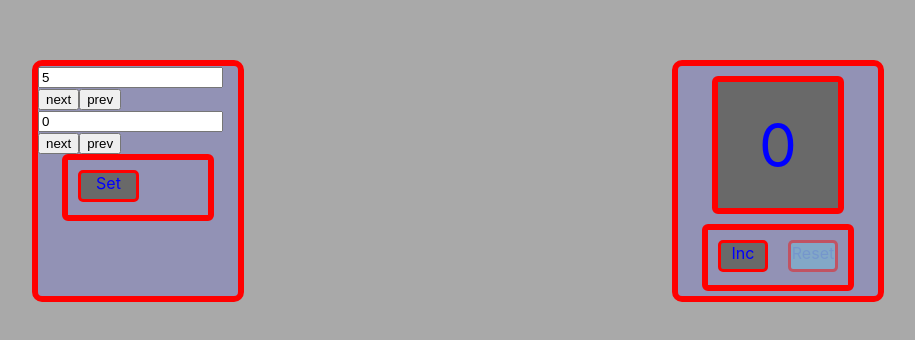
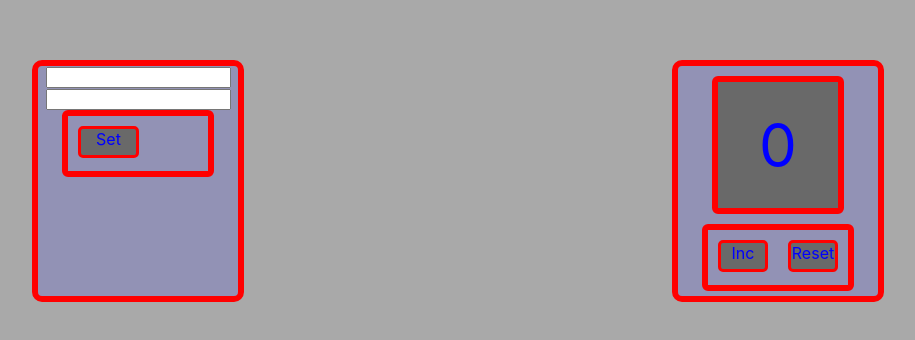
Before and after one commit to lismgmk/counter-2, a React (Create React App) app: page / in a window 1280 px wide. Shown: the part 140-480 px from the top of the page, without its empty margins (182-1097 px from the left). Built offline with nearby package versions, Linux system fonts and the light colour scheme.

Commit message:
3-th day

```diff
--- a/src/App.tsx
+++ b/src/App.tsx
@@ -10,11 +10,14 @@ function App() {
 //counter
     const  [valueInput1, setValueInput1] = useState(5)
     const  [valueInput2, setValueInput2] = useState(0)
+    const  [error, setError1] = useState(false)
+
+
 
     //
-
+debugger
     const [value, setValue] = useState<number>(0);
-    let maxVal = valueInput1;
+    let maxVal = valueInput1
     let minVal = valueInput2;
     const countNum = () => {
         if( value  <  maxVal )
@@ -29,19 +32,17 @@ function App() {
 
 //setting
 
+    let  disableButtonSet = valueInput1 < valueInput2 || valueInput1 < 0 || valueInput2 < 0 || valueInput1 === valueInput2
 
-    const  onBlurInput = () => {}
-    const  onFocusInut = () => {}
+
     const  onClickButton = () => {
-        debugger
+
         minVal = valueInput2
         maxVal = valueInput1
-        disableButtonSet = true
+        setError1(true)
         reset()
 
     }
-    let  disableButtonSet = valueInput1 < valueInput2 || valueInput1 < 0 || valueInput2 < 0 || valueInput1 === valueInput2
-
 
 
     return (
@@ -49,14 +50,11 @@ function App() {
           <SettingCounter
               valueInput1={valueInput1}
               valueInput2={valueInput2}
-              setValueInputNext1={() => setValueInput1(valueInput1 + 1)}
-              setValueInputPrev1={() => setValueInput1(valueInput1 - 1)}
-              setValueInputNext2={() => setValueInput2(valueInput2 + 1)}
-              setValueInputPrev2={() => setValueInput2(valueInput2 - 1)}
+              setValueInputNext1={setValueInput1}
+              setValueInputNext2={setValueInput2}
+              error = {error}
 
 
-              onBlurInput={onBlurInput}
-              onFocusInut={onFocusInut}
 
               onClickButton = {onClickButton}
               disableButtonSet = {disableButtonSet}
@@ -71,7 +69,7 @@ function App() {
               disableButtonReset = {disableButtonReset}
               setError = {setError}
               value = {value}
-
+                error = {error}
           />
 
 
--- a/src/Component/ButtonForEach.module.css
+++ b/src/Component/ButtonForEach.module.css
@@ -17,4 +17,5 @@
   background-color: rgba(117, 190, 218, 0.5);
   color: rgba(0,0,255, 0.1);
   border: 3px solid rgba(255,0,0, 0.5);
+  pointer-events: none
 }
--- a/src/Component/ButtonForEach.tsx
+++ b/src/Component/ButtonForEach.tsx
@@ -5,15 +5,16 @@ export type ButtonIncType = {
     title: string
     onClickButton: () => void
     disableButton: boolean
+    error: boolean
 }
 
-export function ButtonForEach({title, onClickButton, disableButton} : ButtonIncType) {
+export function ButtonForEach({title, onClickButton, disableButton, error} : ButtonIncType) {
 
 
 
   return (
       <div
-          className={`${s.buttonInc} ${disableButton ? s.buttonIncdisabled : null}`}
+          className={`${s.buttonInc} ${disableButton && error ? s.buttonIncdisabled : null}`}
           onClick={onClickButton}
       >
           {title}
--- a/src/Component/DisplayCounter2.tsx
+++ b/src/Component/DisplayCounter2.tsx
@@ -10,9 +10,10 @@ export type DisplayCounterType = {
     disableButtonReset: boolean
     setError: string
     value: number
+    error: boolean
 }
 
-export function DisplayCounter2 ({ countNum, reset, disableButtonInc,disableButtonReset, setError, value} : DisplayCounterType ) {
+export function DisplayCounter2 ({ countNum, reset, disableButtonInc,disableButtonReset, setError, value, error} : DisplayCounterType ) {
 
 
 
@@ -29,12 +30,14 @@ export function DisplayCounter2 ({ countNum, reset, disableButtonInc,disableButt
                   title = {'Inc'}
                   onClickButton = {countNum}
                   disableButton = {disableButtonInc}
+                  error={error}
               />
 
               <ButtonForEach
                   title = {'Reset'}
                   onClickButton = {reset}
                   disableButton = {disableButtonReset}
+                  error={error}
               />
 
           </div>
--- a/src/Component/Select.tsx
+++ b/src/Component/Select.tsx
@@ -1,36 +1,35 @@
-import React, {useState} from 'react';
+import React, {useState, useEffect} from 'react';
 import s from './Select.module.css';
 
 export type SelectType = {
     valueInput: number
 
-    onBlurInput: ()=> void
-    onFocusInut: ()=> void
 
-    // setValueInputPrev: (value:any)=>void
-    setValueInputNext:()=>void
-    setValueInputPrev:()=>void
+
+
+    setValueInputNext:(value:any)=>void
+
+
 }
 
 
 export function Select(props: SelectType) {
 
     const [error, setError] = useState(false)
+
+debugger
     return (
 
         <div>
 
             <input
                 className={`${s.inputStyle} ${error ? s.error : ''}`}
-                type="text"
-                value={props.valueInput}
-                onBlur={props.onBlurInput}
-                onFocus={props.onFocusInut}
+                type="number"
+                onChange={(e)=>props.setValueInputNext(+e.currentTarget.value)}
             />
 
 
-            <button onClick={props.setValueInputNext}>next</button>
-            <button onClick={props.setValueInputPrev}>prev</button>
+
         </div>
 
 
--- a/src/Component/SettingCounter.tsx
+++ b/src/Component/SettingCounter.tsx
@@ -11,15 +11,13 @@ export type SettingCounterType = {
     valueInput1: number
     valueInput2: number
 
-    setValueInputNext1: () => void
-    setValueInputPrev1: () => void
-    setValueInputNext2: () => void
-    setValueInputPrev2: () => void
+    setValueInputNext1: (value:any) => void
+    setValueInputNext2: (value:any) => void
+    error: boolean
 
 
 
-    onBlurInput: ()=> void
-    onFocusInut: ()=> void
+
 }
 
 
@@ -33,18 +31,16 @@ export function SettingCounter (props : SettingCounterType ) {
           <div>
               <Select
                   valueInput={props.valueInput1}
-                  onBlurInput={props.onBlurInput}
-                  onFocusInut={props.onFocusInut}
+
                   setValueInputNext={props.setValueInputNext1}
-                  setValueInputPrev={props.setValueInputPrev1}
+
 
               />
               <Select
                   valueInput={props.valueInput2}
-                  onBlurInput={props.onBlurInput}
-                  onFocusInut={props.onFocusInut}
+
                   setValueInputNext={props.setValueInputNext2}
-                  setValueInputPrev={props.setValueInputPrev2}
+
               />
           </div>
 
@@ -54,6 +50,7 @@ export function SettingCounter (props : SettingCounterType ) {
                   title = {'Set'}
                   onClickButton = {props.onClickButton}
                   disableButton = {props.disableButtonSet}
+                  error = {props.error}
               />
 
           </div>
```
